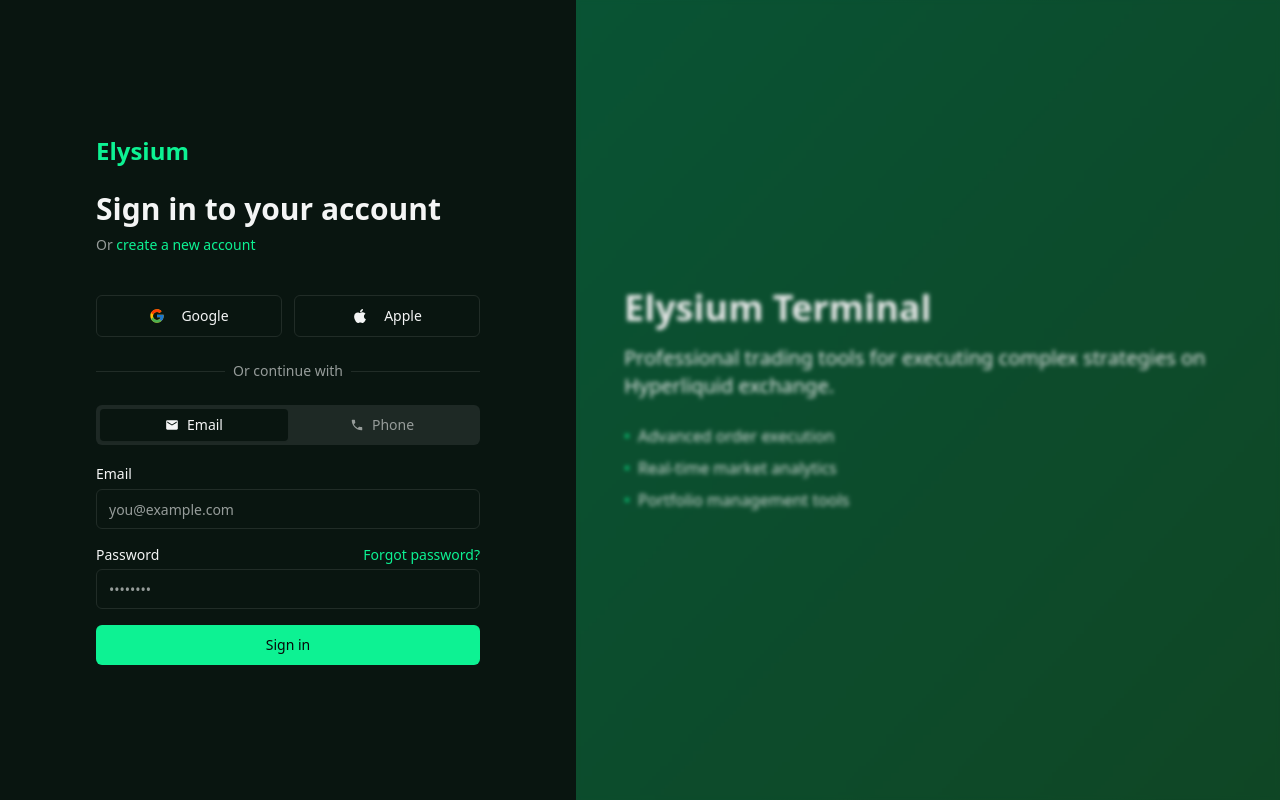
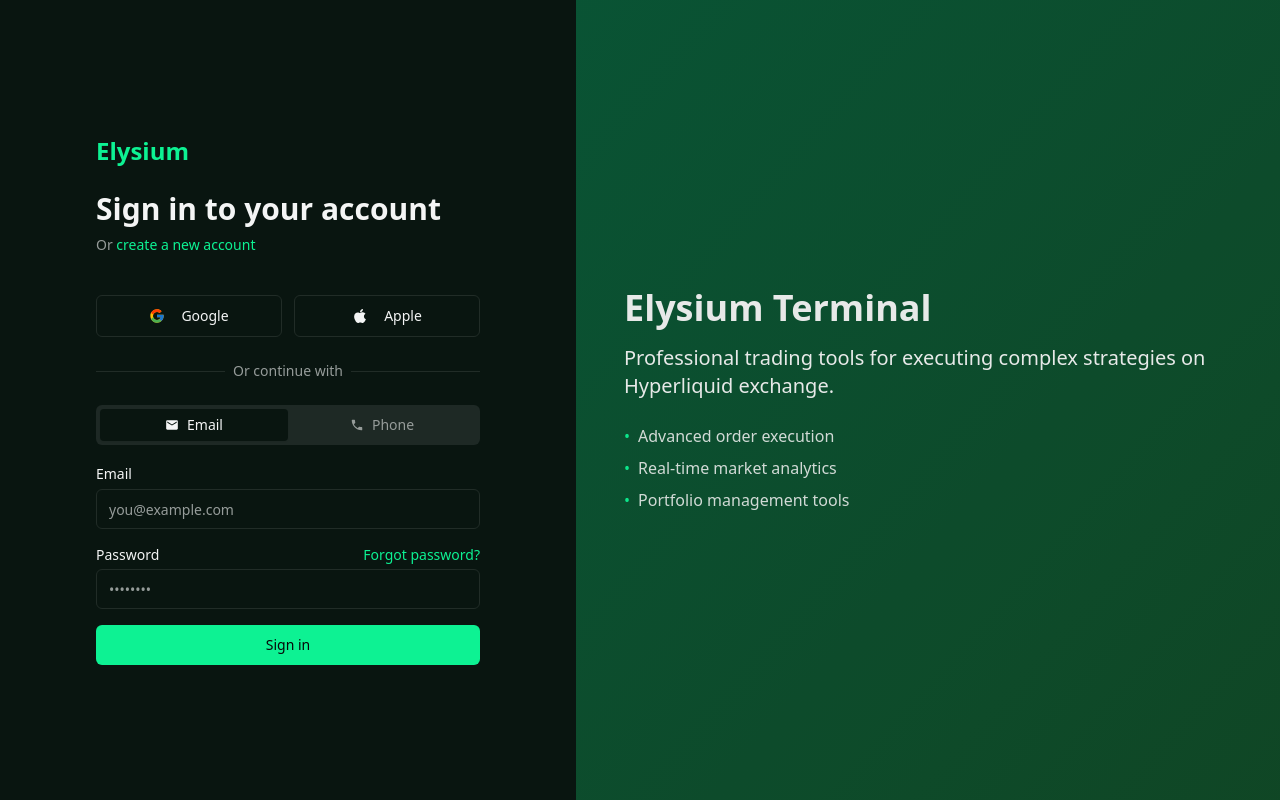
Before and after one commit to AlwaysUbaid/ethereal-hub, a React (Vite) app: page /sign-in in a window 1280 px wide. Built offline with nearby package versions, Linux system fonts and the light colour scheme.

Commit message:
Visual edit in Lovable
Edited UI in Lovable

```diff
--- a/src/pages/SignIn.tsx
+++ b/src/pages/SignIn.tsx
@@ -180,7 +180,7 @@ const SignIn = () => {
       </div>
       <div className="hidden lg:block relative w-0 flex-1">
         <div className="absolute inset-0 h-full w-full bg-gradient-to-br from-primary/30 to-accent/30">
-          <div className="absolute inset-0 bg-background/5 backdrop-blur-[2px]"></div>
+          <div className="absolute inset-0 bg-background/5 backdrop-blur-[0px]"></div>
           <div className="flex h-full items-center justify-center p-12 rounded">
             <div className="max-w-2xl text-left">
               <h2 className="text-4xl font-bold text-foreground">Elysium Terminal</h2>
```
